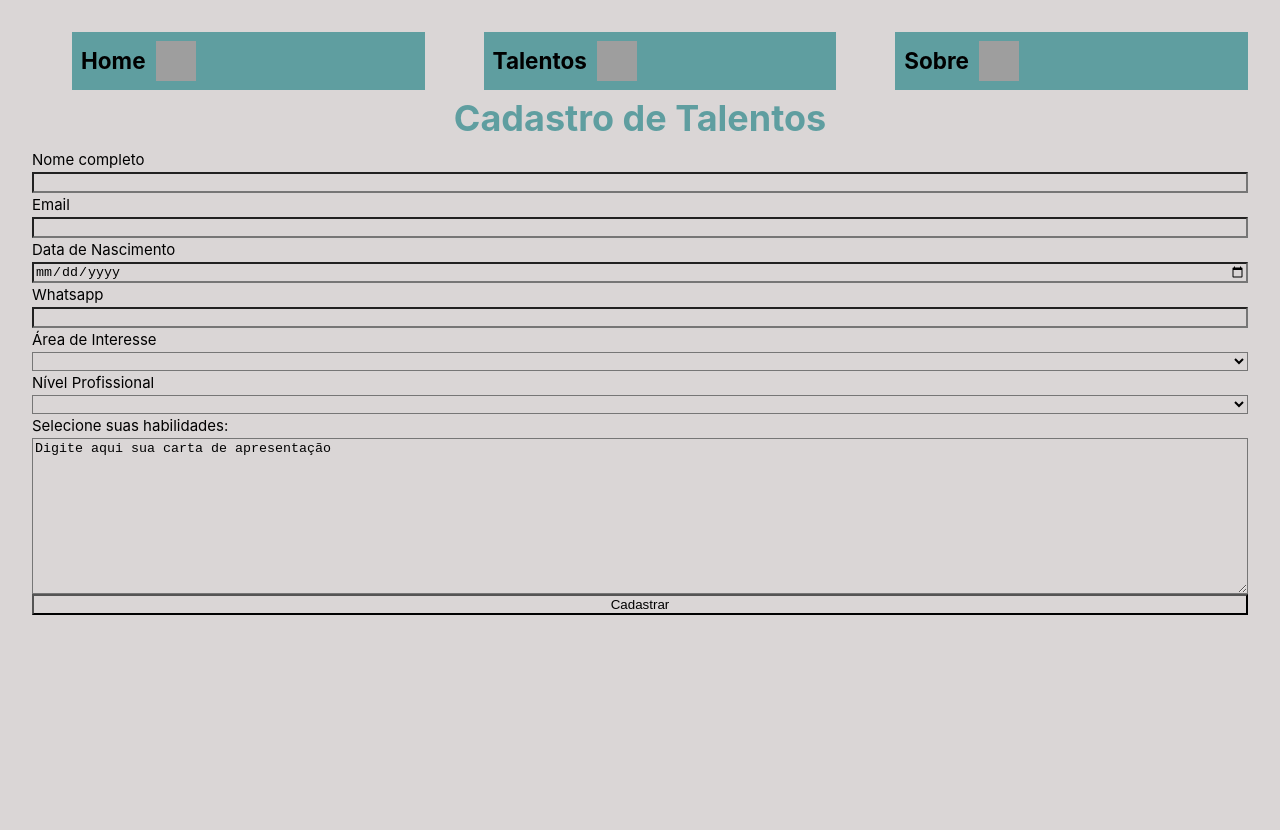
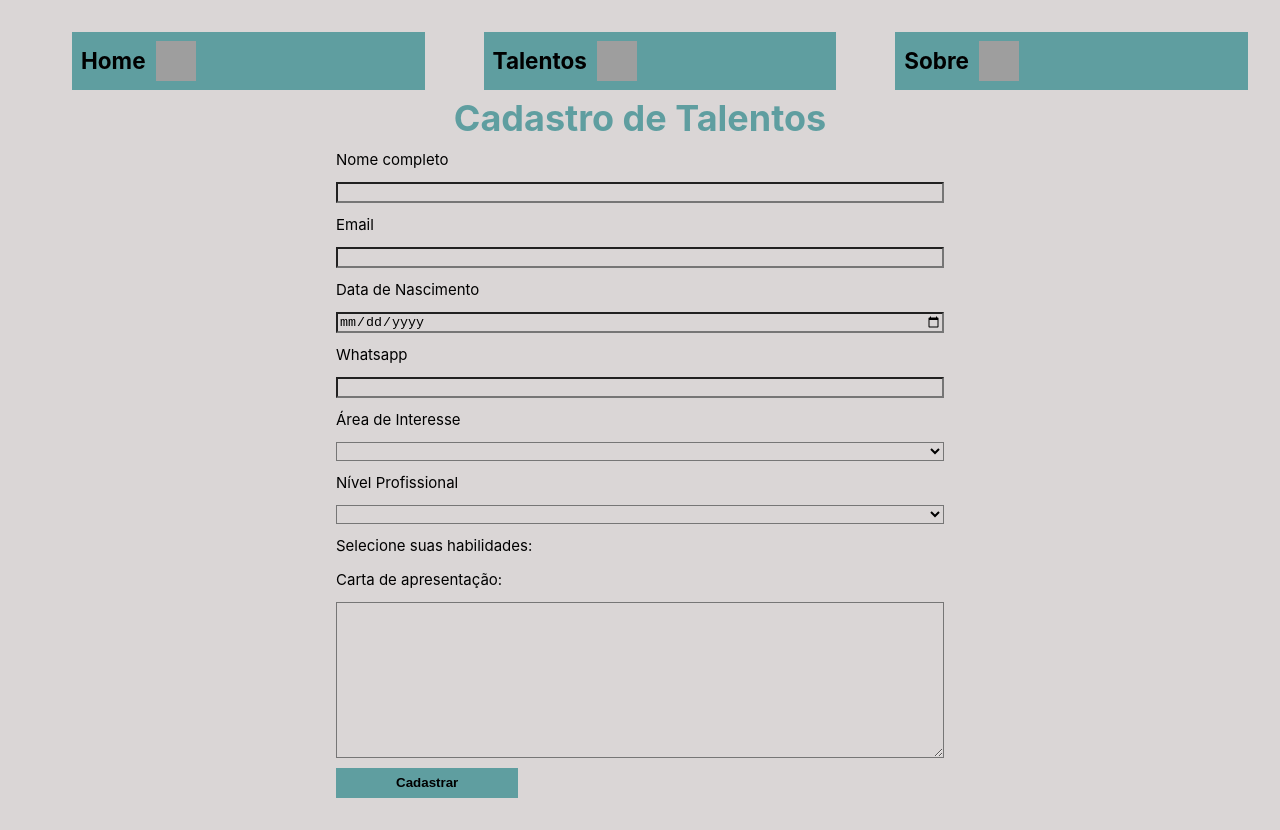
Before and after one commit to GabrielmValadao/Projeto_Banco_Talentos, a Vue app in the folder bancoTalentos/: page /talentos/novo in a window 1280 px wide. Before the commit the page ends 800 px from the top, so only its background shows below. Built offline with nearby package versions, Linux system fonts and the light colour scheme; grey boxes are pictures that could not be loaded.

Commit message:
add value nos inputs de check box para registrar marcação

```diff
--- a/bancoTalentos/src/views/Talent/New/TalentNew.vue
+++ b/bancoTalentos/src/views/Talent/New/TalentNew.vue
@@ -31,23 +31,23 @@
     <p>Selecione suas habilidades:</p>
 
     <div class="opcoes" v-if="area === 'frontend' || area === 'fullstack'">
-      <label><input type="checkbox" /> Html</label>
-      <label><input type="checkbox" /> Css</label>
-      <label><input type="checkbox" /> JavaScript</label>
-      <label><input type="checkbox" /> Vue</label>
+      <label><input type="checkbox" value="Html" v-model="skills"/> Html</label>
+      <label><input type="checkbox" value="Css" v-model="skills"/> Css</label>
+      <label><input type="checkbox" value="JavaScript" v-model="skills"/> JavaScript</label>
+      <label><input type="checkbox" value="Vue" v-model="skills"/> Vue</label>
     </div>
 
     <div class="opcoes" v-if="area === 'backend' || area === 'fullstack'">
 
-      <label><input type="checkbox" /> Node</label>
-      <label><input type="checkbox" /> Php</label>
-      <label><input type="checkbox" /> Laravel</label>
-      <label><input type="checkbox" /> Java</label>
+      <label><input type="checkbox" value="Node" v-model="skills"/> Node</label>
+      <label><input type="checkbox" value="Php" v-model="skills"/> Php</label>
+      <label><input type="checkbox" value="Laravel" v-model="skills"/> Laravel</label>
+      <label><input type="checkbox" value="Java" v-model="skills"/> Java</label>
     </div>
 
 
-
-    <textarea cols="30" rows="10">Digite aqui sua carta de apresentação</textarea>
+    <label for="apresentacao">Carta de apresentação:</label>
+    <textarea id="apresentacao" cols="30" rows="10" v-model="apresentacao">aaaa</textarea>
 
     <button type="submit">Cadastrar</button>
   </form>
@@ -63,6 +63,8 @@ export default {
       phone: "",
       area: "",
       nivel: "",
+      skills: [],
+      apresentacao: ''
     };
   },
 };
@@ -78,8 +80,11 @@ export default {
 }
 
 form {
+    margin: 0 auto;
   display: flex;
   flex-direction: column;
+  gap: 10px;
+  width: 50%;
 }
 
 .opcoes {
@@ -87,4 +92,17 @@ form {
     flex-direction: column;
 
 }
+
+button {
+    color: black;
+    background-color: cadetblue;
+    font-weight: bold;
+    width: 30%;
+    height: 30px;
+    border: none;
+}
+
+button:hover {
+    background-color: rgb(121, 190, 192);
+}
 </style>
```
